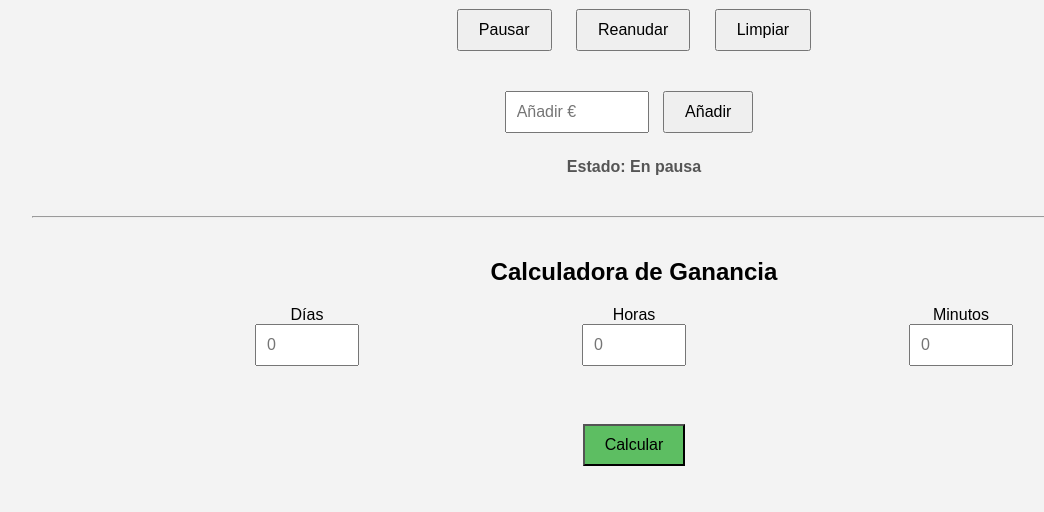
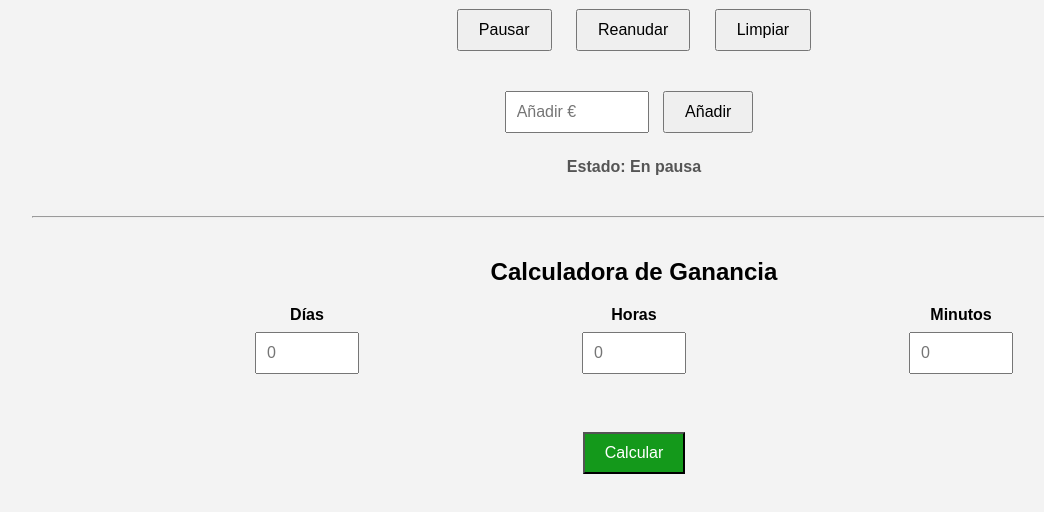
Before and after one commit to vjp-miguelangelFS/Contador, a plain HTML site: page contador.html in a window 1280 px wide. Shown: the part 194-706 px from the top of the page, without its empty margins (6-1050 px from the left). Drawn offline with Linux system fonts and the light colour scheme.

Commit message:
estilos y boton

```diff
--- a/contador.html
+++ b/contador.html
@@ -67,25 +67,25 @@
 
     <div style="display: flex;  align-items:center;justify-content:space-evenly; margin-bottom: 20px;">
         <div>
-            <label for="diasInput">Días</label><br>
-            <input type="number" id="diasInput" min="0" placeholder="0" style="width: 80px;">
+            <label for="diasInput" style="margin-bottom: 5px; font-weight: bold;">Días</label><br>
+            <input type="number" id="diasInput" min="0" placeholder="0" style="width: 80px;margin-top: 8px;">
             <div id="resultadoGanancia" style="margin-top: 8px; font-weight: bold;"></div>
         </div>
 
         <div>
-            <label for="horasInput">Horas</label><br>
-            <input type="number" id="horasInput" min="0" placeholder="0" style="width: 80px;">
+            <label for="horasInput" style="margin-bottom: 5px; font-weight: bold;">Horas</label><br>
+            <input type="number" id="horasInput" min="0" placeholder="0" style="width: 80px;margin-top: 8px;">
             <div id="resultadoGananciaHoras" style="margin-top: 8px; font-weight: bold;"></div>
         </div>
 
         <div>
-            <label for="minutosInput">Minutos</label><br>
-            <input type="number" id="minutosInput" min="0" placeholder="0" style="width: 80px;">
+            <label for="minutosInput" style="margin-bottom: 5px; font-weight: bold;">Minutos</label><br>
+            <input type="number" id="minutosInput" min="0" placeholder="0" style="width: 80px;margin-top: 8px;">
             <div id="resultadoGananciaMinutos" style="margin-top: 8px; font-weight: bold;"></div>
         </div>
     </div>
 
-    <button onclick="calcularTodas()" style="margin-top: 30px; background-color: #5dbe62;">Calcular</button>
+    <button onclick="calcularTodas()" style="margin-top: 30px; background-color: #14991b;color:white;">Calcular</button>
 
     <div id="resultadoTotal" style="margin-top: 20px; font-size: 18px; font-weight: bold; color: green;"></div>
 </div>
@@ -150,6 +150,8 @@
     document.getElementById("resultadoGananciaHoras").textContent = `Ganancia por horas: ${gananciaHoras.toFixed(2)} €`;
     document.getElementById("resultadoGananciaMinutos").textContent = `Ganancia por minutos: ${gananciaMinutos.toFixed(2)} €`;
     document.getElementById("resultadoTotal").textContent = `Ganancia total estimada: ${total.toFixed(2)} €`;
+
+    document.getElementById("montoAgregar").value=total.toFixed(4);
 }
 
 
```
